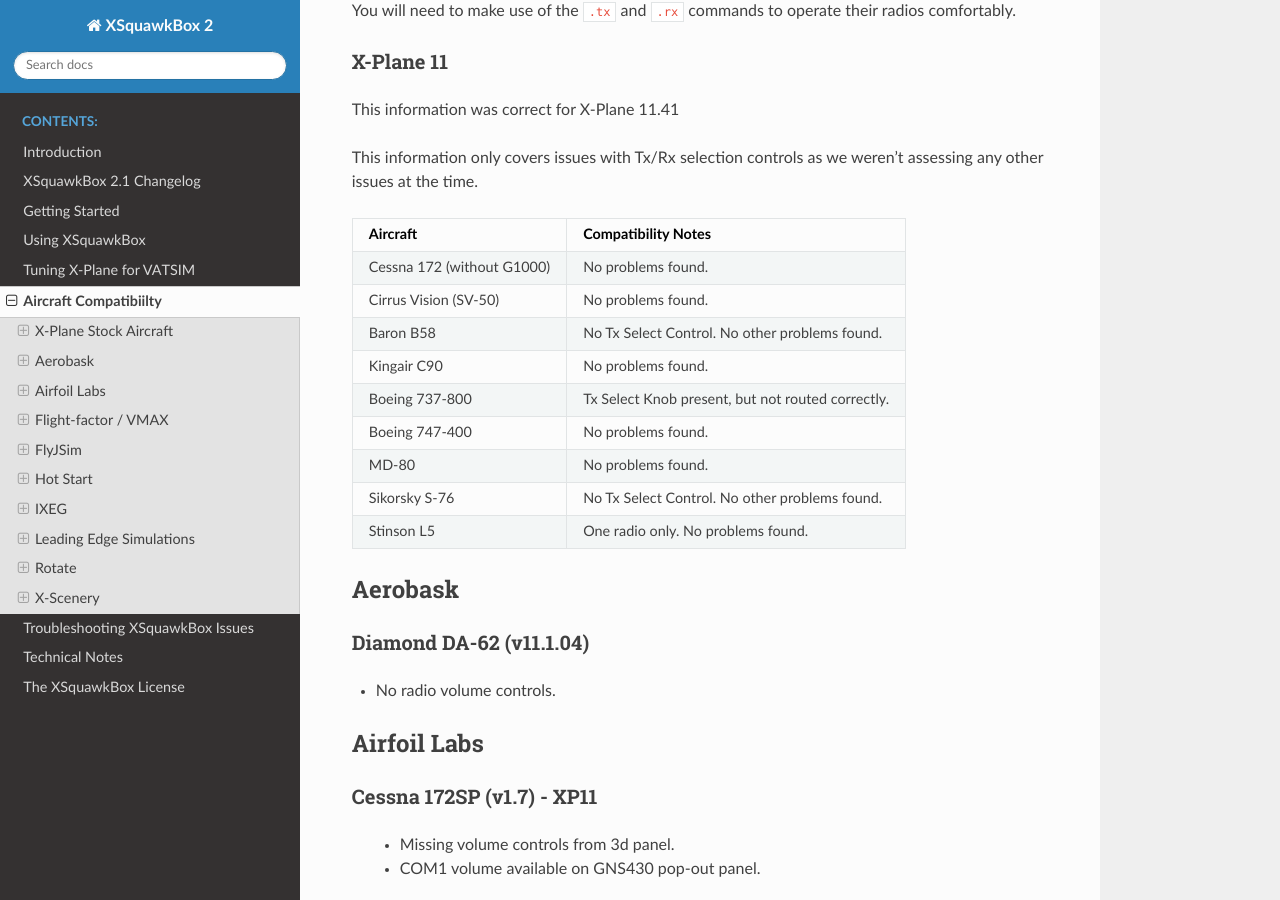
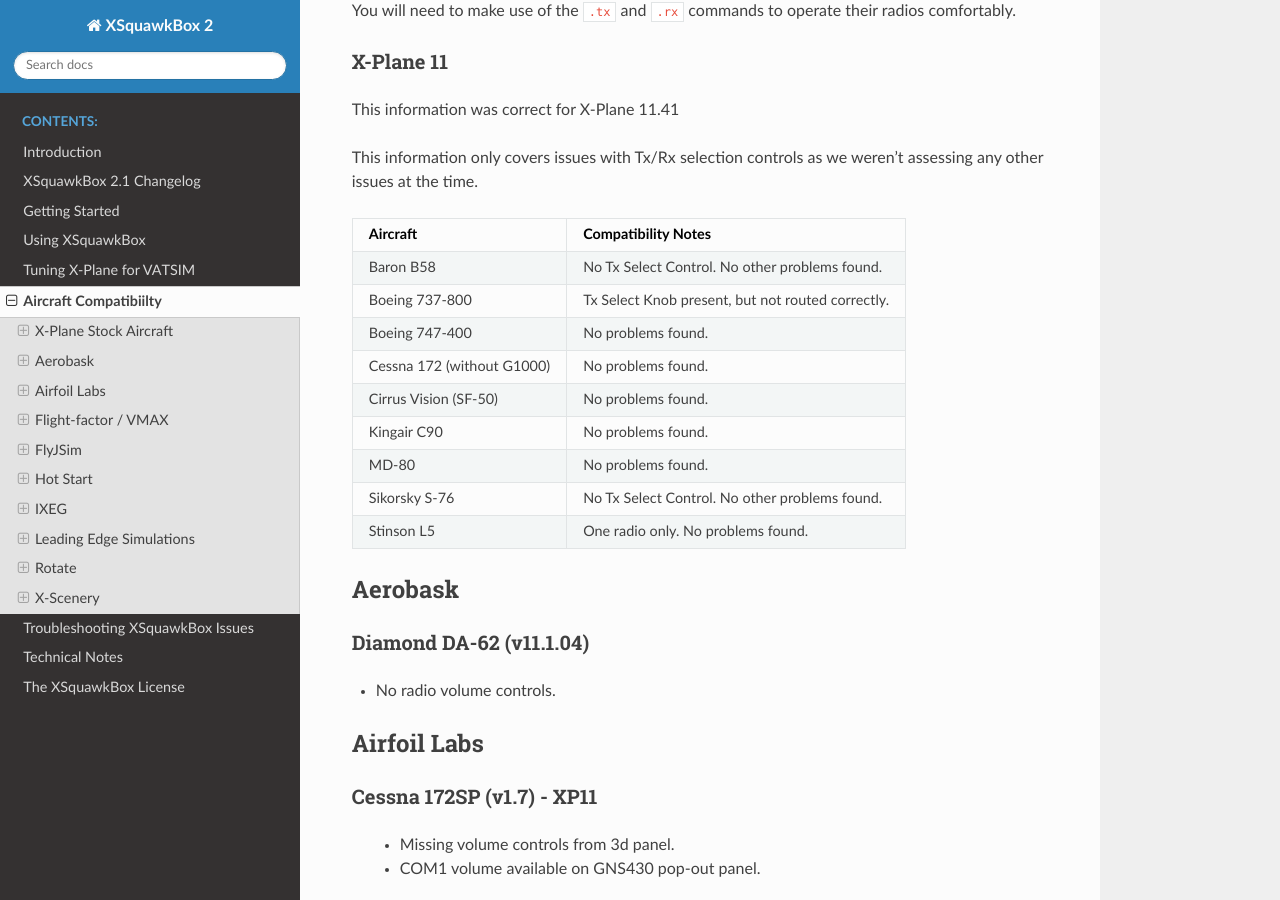
Before and after one commit to xsquawkbox/xsb2-manual, a Sphinx documentation site: the page built from source/aircraft-compatibility.rst, in a window 1280 px wide and 900 px high, scrolled down 629 px. Built offline with Sphinx 7.4.7 and the Read the Docs theme 2.0.0, drawn with Linux system fonts in a browser that asks for light colours.

```diff
--- a/source/aircraft-compatibility.rst
+++ b/source/aircraft-compatibility.rst
@@ -48,17 +48,17 @@ assessing any other issues at the time.
 +----------------------------------------+---------------------------------------------------+
 | Aircraft                               | Compatibility Notes                               |
 +========================================+===================================================+
-| Cessna 172 (without G1000)             | No problems found.                                |
-+----------------------------------------+---------------------------------------------------+
-| Cirrus Vision (SV-50)                  | No problems found.                                |
-+----------------------------------------+---------------------------------------------------+
 | Baron B58                              | No Tx Select Control.  No other problems found.   |
-+----------------------------------------+---------------------------------------------------+
-| Kingair C90                            | No problems found.                                |
 +----------------------------------------+---------------------------------------------------+
 | Boeing 737-800                         | Tx Select Knob present, but not routed correctly. |
 +----------------------------------------+---------------------------------------------------+
 | Boeing 747-400                         | No problems found.                                |
++----------------------------------------+---------------------------------------------------+
+| Cessna 172 (without G1000)             | No problems found.                                |
++----------------------------------------+---------------------------------------------------+
+| Cirrus Vision (SF-50)                  | No problems found.                                |
++----------------------------------------+---------------------------------------------------+
+| Kingair C90                            | No problems found.                                |
 +----------------------------------------+---------------------------------------------------+
 | MD-80                                  | No problems found.                                |
 +----------------------------------------+---------------------------------------------------+
```
